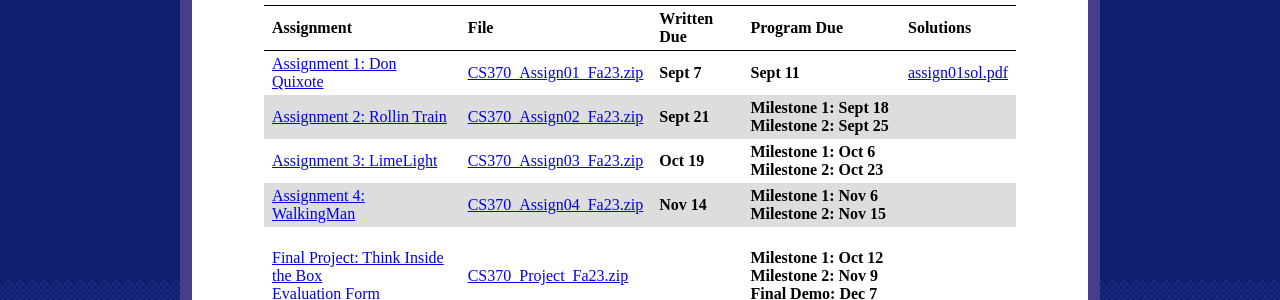
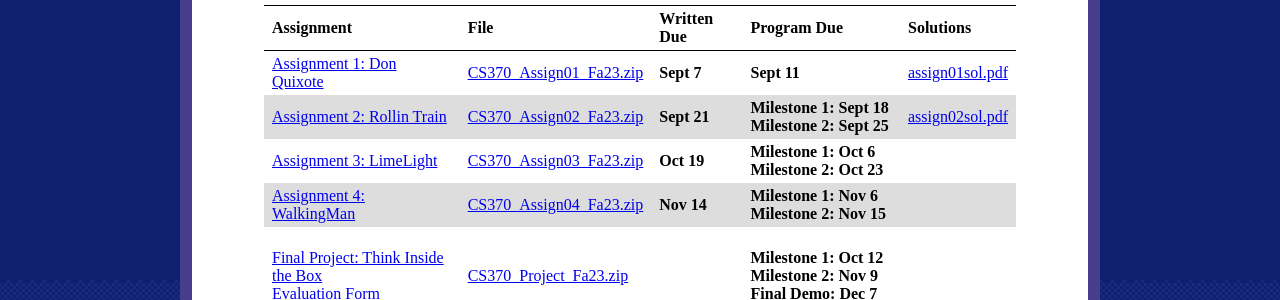
Before and after one commit to ycpcs/cs370-fall2023, a Jekyll site: the page built from assign/index.md, in a window 1280 px wide. Shown: the part 164-464 px from the top of the page. Built offline with Jekyll 4.4.1, drawn with Linux system fonts in a browser that asks for light colours.

Commit message:
add assign 2 sol
add assign 2 sol

```diff
--- a/assign/index.md
+++ b/assign/index.md
@@ -10,7 +10,7 @@ All written portions should be submitted to Canvas *after self-grading*. All pro
 > Assignment | File | Written Due | Program Due | Solutions |
 > ---------- | ---- | ----------- | ----------- | --------- |
 > [Assignment 1: Don Quixote](assign01.html)       | [CS370\_Assign01\_Fa23.zip](src/CS370_Assign01_Fa23.zip) | **Sept 7**  | **Sept 11** | [assign01sol.pdf](sol/assign01sol.pdf) |
-> [Assignment 2: Rollin Train](assign02.html)      | [CS370\_Assign02\_Fa23.zip](src/CS370_Assign02_Fa23.zip) | **Sept 21** | **Milestone 1: Sept 18** <br /> **Milestone 2: Sept 25** | |
+> [Assignment 2: Rollin Train](assign02.html)      | [CS370\_Assign02\_Fa23.zip](src/CS370_Assign02_Fa23.zip) | **Sept 21** | **Milestone 1: Sept 18** <br /> **Milestone 2: Sept 25** | [assign02sol.pdf](sol/assign02sol.pdf) |
 > [Assignment 3: LimeLight](assign03.html)         | [CS370\_Assign03\_Fa23.zip](src/CS370_Assign03_Fa23.zip) | **Oct 19**  | **Milestone 1: Oct 6** <br /> **Milestone 2: Oct 23** |  |
 > [Assignment 4: WalkingMan](assign04.html)        | [CS370\_Assign04\_Fa23.zip](src/CS370_Assign04_Fa23_.zip) | **Nov 14**  | **Milestone 1: Nov 6** <br /> **Milestone 2: Nov 15** |  |
 > [Final Project: Think Inside the Box](project.html) <br /> [Evaluation Form](CS370_Final_Project_eval.docx) | [CS370_Project_Fa23.zip](src/CS370_Project_Fa23.zip) | |  <br /> **Milestone 1: Oct 12** <br /> **Milestone 2: Nov 9** <br /> **Final Demo: Dec 7 at 8am** | |
```
Also changed, not shown: 1 other file.
